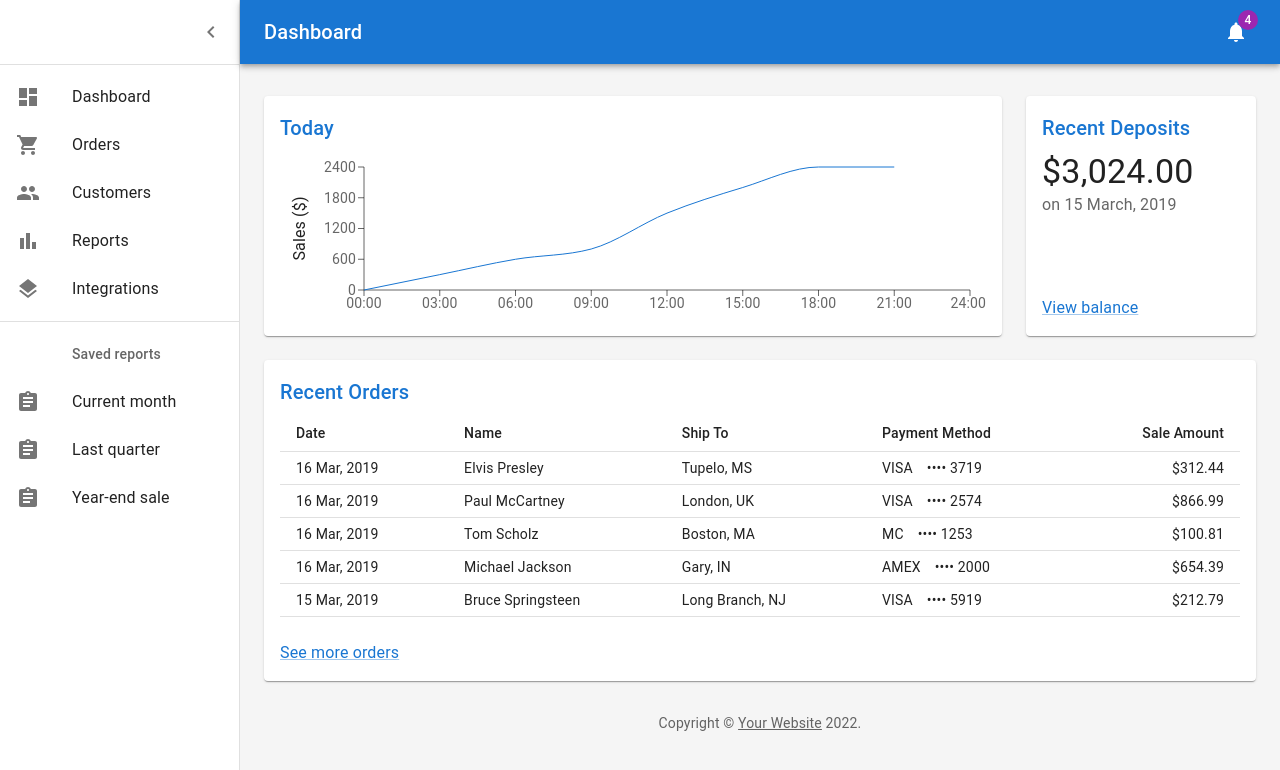
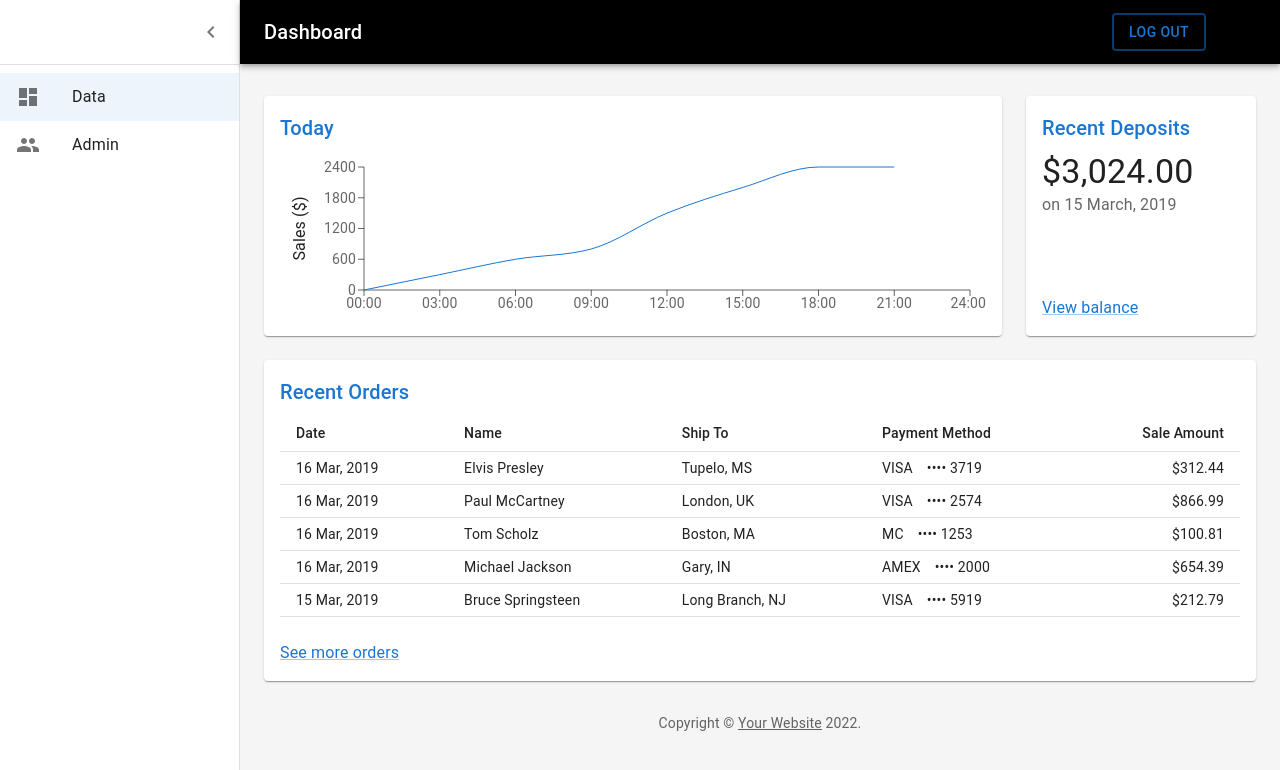
Before and after one commit to viktorChekhovoi/catHack2022, a React (Create React App) app in the folder frontend/: page /dash in a window 1280 px wide. Shown: the top 770 px of the page. Built offline with nearby package versions, Linux system fonts and the light colour scheme.

Commit message:
can toggle dashboard

```diff
--- a/frontend/src/components/ListItems/index.tsx
+++ b/frontend/src/components/ListItems/index.tsx
@@ -9,64 +9,39 @@ import PeopleIcon from "@mui/icons-material/People";
 import BarChartIcon from "@mui/icons-material/BarChart";
 import LayersIcon from "@mui/icons-material/Layers";
 import AssignmentIcon from "@mui/icons-material/Assignment";
+import List from "@mui/material/List";
 
-export const mainListItems = (
-  <React.Fragment>
-    <ListItemButton>
+interface listProps {
+  handleActive: Function;
+  activeItem: Number;
+}
+
+export default function MainListItems(props: listProps) {
+  const { handleActive, activeItem } = props;
+  return (
+    <List component="nav">
+      <ListItemButton
+        onClick={() => {
+          handleActive(0);
+        }}
+        selected={activeItem == 0}
+      >
         <ListItemIcon>
           <DashboardIcon />
         </ListItemIcon>
-      <ListItemText primary="Dashboard" />
+        <ListItemText primary="Data" />
       </ListItemButton>
-    <ListItemButton>
-      <ListItemIcon>
-        <ShoppingCartIcon />
-      </ListItemIcon>
-      <ListItemText primary="Orders" />
-    </ListItemButton>
-    <ListItemButton>
+      <ListItemButton
+        onClick={() => {
+          handleActive(1);
+        }}
+        selected={activeItem == 1}
+      >
         <ListItemIcon>
           <PeopleIcon />
         </ListItemIcon>
-      <ListItemText primary="Customers" />
+        <ListItemText primary="Admin" />
       </ListItemButton>
-    <ListItemButton>
-      <ListItemIcon>
-        <BarChartIcon />
-      </ListItemIcon>
-      <ListItemText primary="Reports" />
-    </ListItemButton>
-    <ListItemButton>
-      <ListItemIcon>
-        <LayersIcon />
-      </ListItemIcon>
-      <ListItemText primary="Integrations" />
-    </ListItemButton>
-  </React.Fragment>
+    </List>
   );
-
-export const secondaryListItems = (
-  <React.Fragment>
-    <ListSubheader component="div" inset>
-      Saved reports
-    </ListSubheader>
-    <ListItemButton>
-      <ListItemIcon>
-        <AssignmentIcon />
-      </ListItemIcon>
-      <ListItemText primary="Current month" />
-    </ListItemButton>
-    <ListItemButton>
-      <ListItemIcon>
-        <AssignmentIcon />
-      </ListItemIcon>
-      <ListItemText primary="Last quarter" />
-    </ListItemButton>
-    <ListItemButton>
-      <ListItemIcon>
-        <AssignmentIcon />
-      </ListItemIcon>
-      <ListItemText primary="Year-end sale" />
-    </ListItemButton>
-  </React.Fragment>
-);
+}
--- /dev/null
+++ b/frontend/src/pages/Dashboard/components/Data/index.tsx
@@ -0,0 +1,69 @@
+import * as React from "react";
+import Container from "@mui/material/Container";
+import Grid from "@mui/material/Grid";
+import Paper from "@mui/material/Paper";
+import Chart from "../../../../components/Chart";
+import Deposits from "../../../../components/Deposits";
+import Orders from "../../../../components/Orders";
+import Typography from "@mui/material/Typography";
+import Link from "@mui/material/Link";
+
+interface dataprops {}
+function Copyright(props: any) {
+  return (
+    <Typography
+      variant="body2"
+      color="text.secondary"
+      align="center"
+      {...props}
+    >
+      {"Copyright © "}
+      <Link color="inherit" href="https://mui.com/">
+        Your Website
+      </Link>{" "}
+      {new Date().getFullYear()}
+      {"."}
+    </Typography>
+  );
+}
+export default function Data(props: dataprops) {
+  return (
+    <Container maxWidth="lg" sx={{ mt: 4, mb: 4 }}>
+      <Grid container spacing={3}>
+        {/* Chart */}
+        <Grid item xs={12} md={8} lg={9}>
+          <Paper
+            sx={{
+              p: 2,
+              display: "flex",
+              flexDirection: "column",
+              height: 240,
+            }}
+          >
+            <Chart />
+          </Paper>
+        </Grid>
+        {/* Recent Deposits */}
+        <Grid item xs={12} md={4} lg={3}>
+          <Paper
+            sx={{
+              p: 2,
+              display: "flex",
+              flexDirection: "column",
+              height: 240,
+            }}
+          >
+            <Deposits />
+          </Paper>
+        </Grid>
+        {/* Recent Orders */}
+        <Grid item xs={12}>
+          <Paper sx={{ p: 2, display: "flex", flexDirection: "column" }}>
+            <Orders />
+          </Paper>
+        </Grid>
+      </Grid>
+      <Copyright sx={{ pt: 4 }} />
+    </Container>
+  );
+}
--- a/frontend/src/pages/Dashboard/index.tsx
+++ b/frontend/src/pages/Dashboard/index.tsx
@@ -1,44 +1,21 @@
-import * as React from "react";
+import React, { useState } from "react";
 import { styled, createTheme, ThemeProvider } from "@mui/material/styles";
 import CssBaseline from "@mui/material/CssBaseline";
 import MuiDrawer from "@mui/material/Drawer";
 import Box from "@mui/material/Box";
 import MuiAppBar, { AppBarProps as MuiAppBarProps } from "@mui/material/AppBar";
 import Toolbar from "@mui/material/Toolbar";
-import List from "@mui/material/List";
+import Button from "@mui/material/Button";
 import Typography from "@mui/material/Typography";
 import Divider from "@mui/material/Divider";
 import IconButton from "@mui/material/IconButton";
 import Badge from "@mui/material/Badge";
-import Container from "@mui/material/Container";
-import Grid from "@mui/material/Grid";
-import Paper from "@mui/material/Paper";
-import Link from "@mui/material/Link";
 import MenuIcon from "@mui/icons-material/Menu";
 import ChevronLeftIcon from "@mui/icons-material/ChevronLeft";
 import NotificationsIcon from "@mui/icons-material/Notifications";
-import { mainListItems, secondaryListItems } from "../../components/ListItems";
-import Chart from "../../components/Chart";
-import Deposits from "../../components/Deposits";
-import Orders from "../../components/Orders";
-
-function Copyright(props: any) {
-  return (
-    <Typography
-      variant="body2"
-      color="text.secondary"
-      align="center"
-      {...props}
-    >
-      {"Copyright © "}
-      <Link color="inherit" href="https://mui.com/">
-        Your Website
-      </Link>{" "}
-      {new Date().getFullYear()}
-      {"."}
-    </Typography>
-  );
-}
+import MainListItems from "../../components/ListItems";
+import Data from "./components/Data";
+import LogoutIcon from "@mui/icons-material/Logout";
 
 const drawerWidth: number = 240;
 
@@ -54,6 +31,7 @@ const AppBar = styled(MuiAppBar, {
     easing: theme.transitions.easing.sharp,
     duration: theme.transitions.duration.leavingScreen,
   }),
+  backgroundColor: "black",
   ...(open && {
     marginLeft: drawerWidth,
     width: `calc(100% - ${drawerWidth}px)`,
@@ -93,7 +71,9 @@ const Drawer = styled(MuiDrawer, {
 const mdTheme = createTheme();
 
 function DashboardContent() {
-  const [open, setOpen] = React.useState(true);
+  const [open, setOpen] = useState(true);
+  const [activeMenuItem, setActiveMenuItem] = useState(0);
+
   const toggleDrawer = () => {
     setOpen(!open);
   };
@@ -129,11 +109,25 @@ function DashboardContent() {
             >
               Dashboard
             </Typography>
-            <IconButton color="inherit">
-              <Badge badgeContent={4} color="secondary">
-                <NotificationsIcon />
+
+            <Button
+              href="#"
+              variant="outlined"
+              sx={{
+                borderWidth: "2px",
+                my: 1,
+                mx: 1.5,
+                mr: "50px",
+              }}
+            >
+              Log out
+            </Button>
+
+            {/* <IconButton color="inherit">
+              <Badge badgeContent={0} color="secondary">
+                <LogoutIcon />
               </Badge>
-            </IconButton>
+            </IconButton> */}
           </Toolbar>
         </AppBar>
         <Drawer variant="permanent" open={open}>
@@ -150,11 +144,10 @@ function DashboardContent() {
             </IconButton>
           </Toolbar>
           <Divider />
-          <List component="nav">
-            {mainListItems}
-            <Divider sx={{ my: 1 }} />
-            {secondaryListItems}
-          </List>
+          <MainListItems
+            handleActive={setActiveMenuItem}
+            activeItem={activeMenuItem}
+          />
         </Drawer>
         <Box
           component="main"
@@ -169,43 +162,7 @@ function DashboardContent() {
           }}
         >
           <Toolbar />
-          <Container maxWidth="lg" sx={{ mt: 4, mb: 4 }}>
-            <Grid container spacing={3}>
-              {/* Chart */}
-              <Grid item xs={12} md={8} lg={9}>
-                <Paper
-                  sx={{
-                    p: 2,
-                    display: "flex",
-                    flexDirection: "column",
-                    height: 240,
-                  }}
-                >
-                  <Chart />
-                </Paper>
-              </Grid>
-              {/* Recent Deposits */}
-              <Grid item xs={12} md={4} lg={3}>
-                <Paper
-                  sx={{
-                    p: 2,
-                    display: "flex",
-                    flexDirection: "column",
-                    height: 240,
-                  }}
-                >
-                  <Deposits />
-                </Paper>
-              </Grid>
-              {/* Recent Orders */}
-              <Grid item xs={12}>
-                <Paper sx={{ p: 2, display: "flex", flexDirection: "column" }}>
-                  <Orders />
-                </Paper>
-              </Grid>
-            </Grid>
-            <Copyright sx={{ pt: 4 }} />
-          </Container>
+          {activeMenuItem == 0 ? <Data /> : <></>}
         </Box>
       </Box>
     </ThemeProvider>
--- a/frontend/src/pages/Signin/index.tsx
+++ b/frontend/src/pages/Signin/index.tsx
@@ -53,7 +53,8 @@ export default function SignInSide() {
           sm={4}
           md={7}
           sx={{
-            backgroundImage: "url(https://content.fortune.com/wp-content/uploads/2020/05/F500-2020-062-Caterpillar.jpg?resize=850,566)",
+            backgroundImage:
+              "url(https://content.fortune.com/wp-content/uploads/2020/05/F500-2020-062-Caterpillar.jpg?resize=850,566)",
             backgroundRepeat: "no-repeat",
             backgroundColor: (t) =>
               t.palette.mode === "light"
@@ -66,11 +67,20 @@ export default function SignInSide() {
         <Grid item xs={12} sm={8} md={5} component={Paper} elevation={6} square>
           <Box
             sx={{
+              display: "flex",
+              flexDirection: "column",
+              justifyContent: "center",
+              height: "100%",
+            }}
+          >
+            <Box
+              sx={{
                 my: 8,
                 mx: 4,
                 display: "flex",
                 flexDirection: "column",
                 alignItems: "center",
+                pb: 20,
               }}
             >
               <Avatar sx={{ m: 1, bgcolor: "#ffc107" }}>
@@ -99,12 +109,20 @@ export default function SignInSide() {
                   type="submit"
                   fullWidth
                   variant="contained"
-                sx={{ mt: 3, mb: 2, bgcolor: "#ffc107"}}
-
+                  sx={{
+                    mt: 3,
+                    mb: 2,
+                    bgcolor: "#ffc107",
+                    "&:hover": {
+                      backgroundColor: "#fff",
+                      color: "#3c52b2",
+                    },
+                  }}
                 >
                   Verify Me
                 </Button>
                 <Copyright sx={{ mt: 5 }} />
+              </Box>
             </Box>
           </Box>
         </Grid>
```
Also changed, not shown: frontend/src/pages/Dashboard/components/Admin/index.tsx (added, +15 -0 lines). Lines whose indentation alone changed are shown as unchanged.
